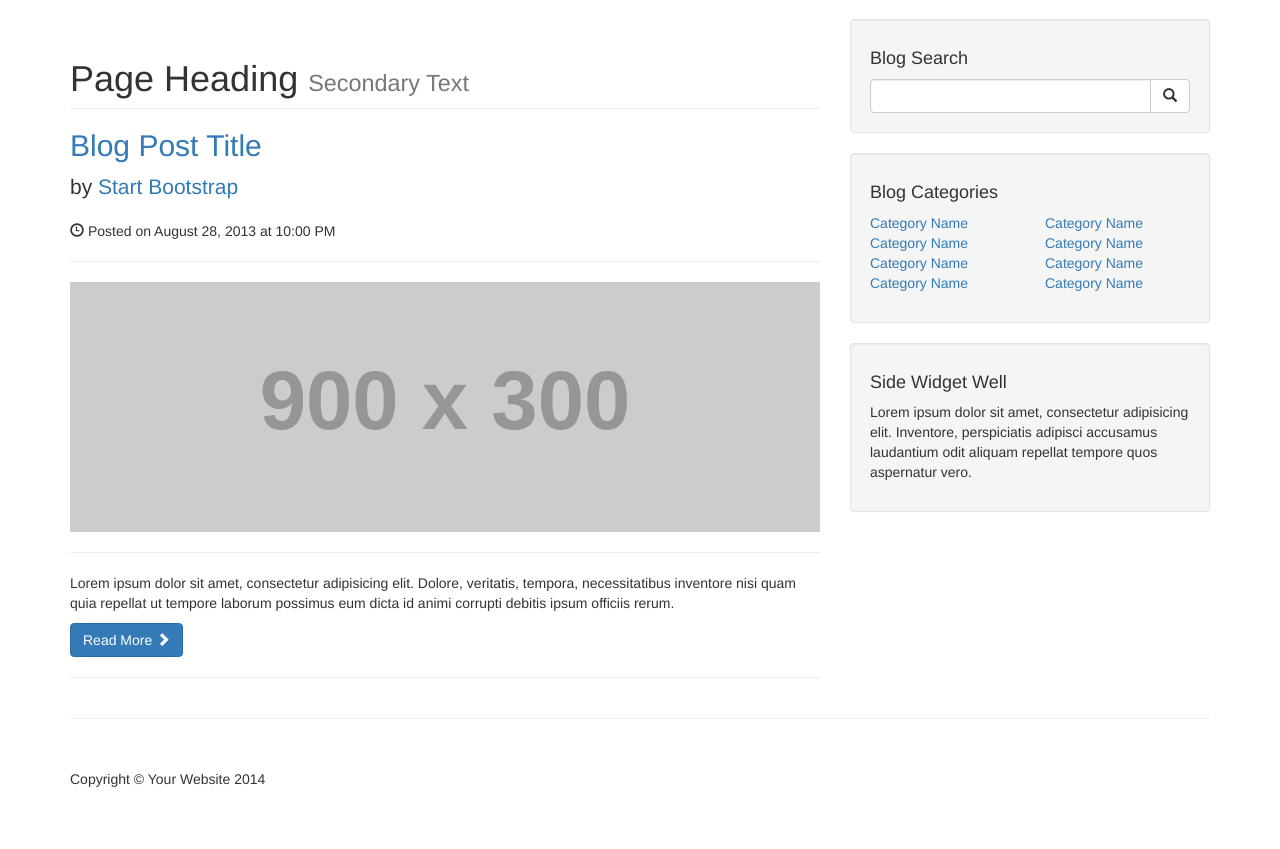
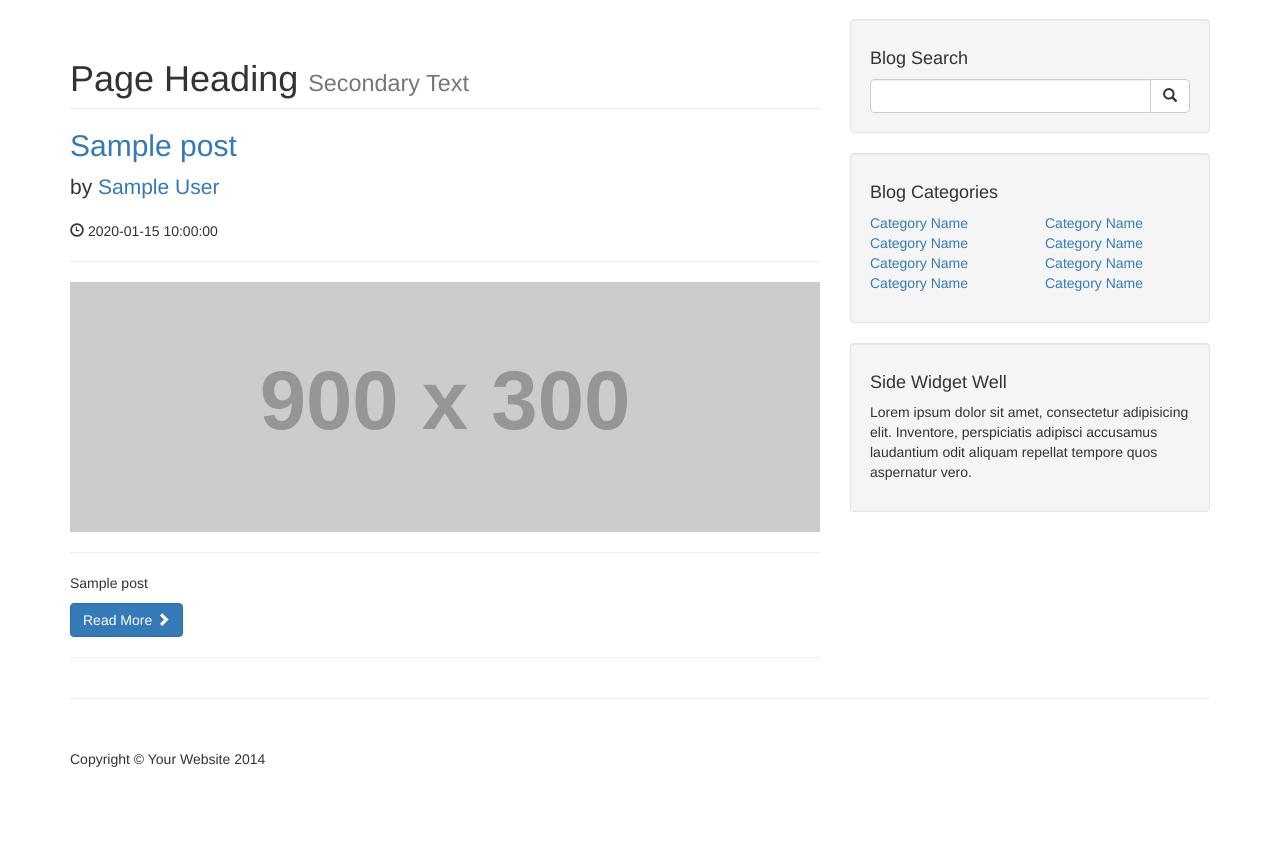
Before and after one commit to wilson1234567891962/CMS, a PHP site: page / in a window 1280 px wide. Shown: the part 51-900 px from the top of the page. After the commit the page ends 818 px from the top, so only its background shows below. Run offline with PHP 8.4, Linux system fonts and the light colour scheme; tables that the repository leaves empty or names only in its code hold one stand-in row (values such as "Sample post"); grey boxes labelled with a size stand in for pictures from a placeholder-image service; some libraries are stand-ins or nearby versions.

Commit message:
Inserting data into the posts table and displaying it

```diff
--- a/index.php
+++ b/index.php
@@ -13,26 +13,51 @@
             <!-- Blog Entries Column -->
             <div class="col-md-8">
 
-                <h1 class="page-header">
+                <?php
+                       $query = "SELECT * FROM posts";
+                       $select_all_posts_query = mysqli_query($connection,$query);
+
+                       while($row = mysqli_fetch_assoc($select_all_posts_query)) {
+                         $post_title = $row['post_title'];
+                         $post_author = $row['post_author'];
+                         $post_date = $row['post_date'];
+                         $post_image = $row['post_image'];
+                         $post_content = $row['post_title'];
+
+
+                           ?>
+
+                              <h1 class="page-header">
                     Page Heading
                     <small>Secondary Text</small>
                 </h1>
 
                 <!-- First Blog Post -->
                 <h2>
-                    <a href="#">Blog Post Title</a>
+                    <a href="#"><?php  echo $post_title ?></a>
                 </h2>
                 <p class="lead">
-                    by <a href="index.php">Start Bootstrap</a>
+                    by <a href="index.php"><?php  echo $post_author ?></a>
                 </p>
-                <p><span class="glyphicon glyphicon-time"></span> Posted on August 28, 2013 at 10:00 PM</p>
+                <p><span class="glyphicon glyphicon-time"></span> <?php  echo $post_date ?></p>
                 <hr>
                 <img class="img-responsive" src="http://placehold.it/900x300" alt="">
                 <hr>
-                <p>Lorem ipsum dolor sit amet, consectetur adipisicing elit. Dolore, veritatis, tempora, necessitatibus inventore nisi quam quia repellat ut tempore laborum possimus eum dicta id animi corrupti debitis ipsum officiis rerum.</p>
+                <p> <?php  echo $post_content ?> </p>
                 <a class="btn btn-primary" href="#">Read More <span class="glyphicon glyphicon-chevron-right"></span></a>
 
                 <hr>
+
+
+
+
+
+
+
+
+
+            <?php } ?>
+
 
             </div>
 
```
